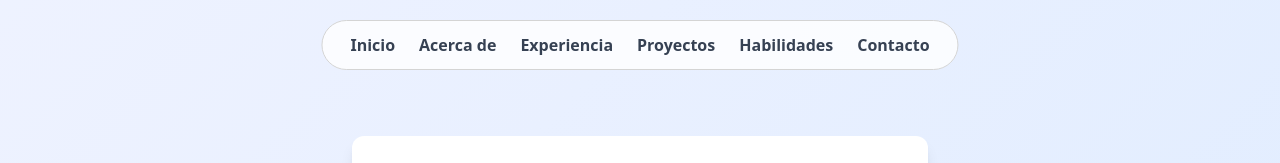
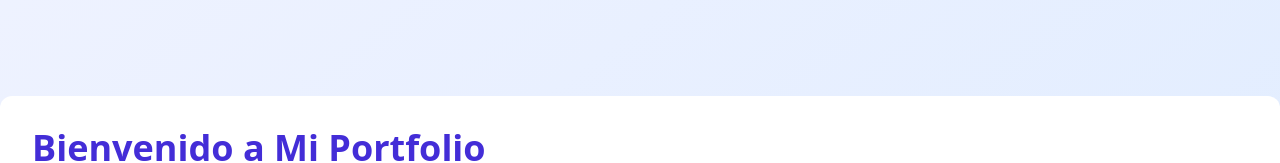
Before and after one commit to DionelValera/Portfolio, an Astro site: page / in a window 1280 px wide. Shown: the top 163 px of the page. Built offline with nearby package versions, Linux system fonts and the light colour scheme; Astro itself is replaced by a stand-in of ours.

Commit message:
Removes header component
Removes the dedicated header component and its associated styling.
This simplifies the component structure and prepares for integrating the header directly into the layout.

```diff
--- a/src/components/header.astro
+++ b/src/components/header.astro
@@ -1,51 +1,3 @@
 ---
 import "@/styles/global.css";
 ---
-
-<header id="header-nav" class="fixed top-5 left-1/2 -translate-x-1/2 z-50">
-  <nav
-    class="relative flex items-center rounded-full border border-neutral-300 bg-white/80 -z-10 px-4 py-2 text-m font-bold"
-  >
-    <div
-      id="active-nav-indicator"
-      class="absolute bottom-0 left-0 z-10 h-full rounded-full bg-black transition-all duration-300 ease-in-out"
-    >
-    </div>
-    <a
-      href="#home"
-      class="z-11 text-gray-700 relative rounded-full px-3 py-1 transition-all duration-300 ease-in-out hover:text-black"
-    >
-      Inicio
-    </a>
-    <a
-      href="#about"
-      class="z-11 text-gray-700 relative rounded-full px-3 py-1 transition-all duration-300 ease-in-out hover:text-black"
-    >
-      Acerca de
-    </a>
-    <a
-      href="#experience"
-      class="z-11 text-gray-700 relative rounded-full px-3 py-1 transition-all duration-300 ease-in-out hover:text-black"
-    >
-      Experiencia
-    </a>
-    <a
-      href="#projects"
-      class="z-11 text-gray-700 relative rounded-full px-3 py-1 transition-all duration-300 ease-in-out hover:text-black"
-    >
-      Proyectos
-    </a>
-    <a
-      href="#skills"
-      class="z-11 text-gray-700 relative rounded-full px-3 py-1 transition-all duration-300 ease-in-out hover:text-black"
-    >
-      Habilidades
-    </a>
-    <a
-      href="#contact"
-      class="z-11 text-gray-700 relative rounded-full px-3 py-1 transition-all duration-300 ease-in-out hover:text-black"
-    >
-      Contacto
-    </a>
-  </nav>
-</header>
--- a/src/pages/index.astro
+++ b/src/pages/index.astro
@@ -8,7 +8,6 @@ import Headerindex from "@/components/header.astro";
   <body class="">
     <Headerindex />
     <main class="pt-24 bg-gradient-to-br from-indigo-50 to-blue-100 font-sans">
-      <div class="flex flex-col gap-8 max-w-xl mx-auto py-10">
         <section
           id="home"
           class="rounded-xl shadow-lg bg-white p-8 hover:scale-[1.02] transition-transform"
@@ -92,7 +91,6 @@ import Headerindex from "@/components/header.astro";
             >
           </p>
         </section>
-      </div>
     </main>
   </body>
 </Layout>
```
